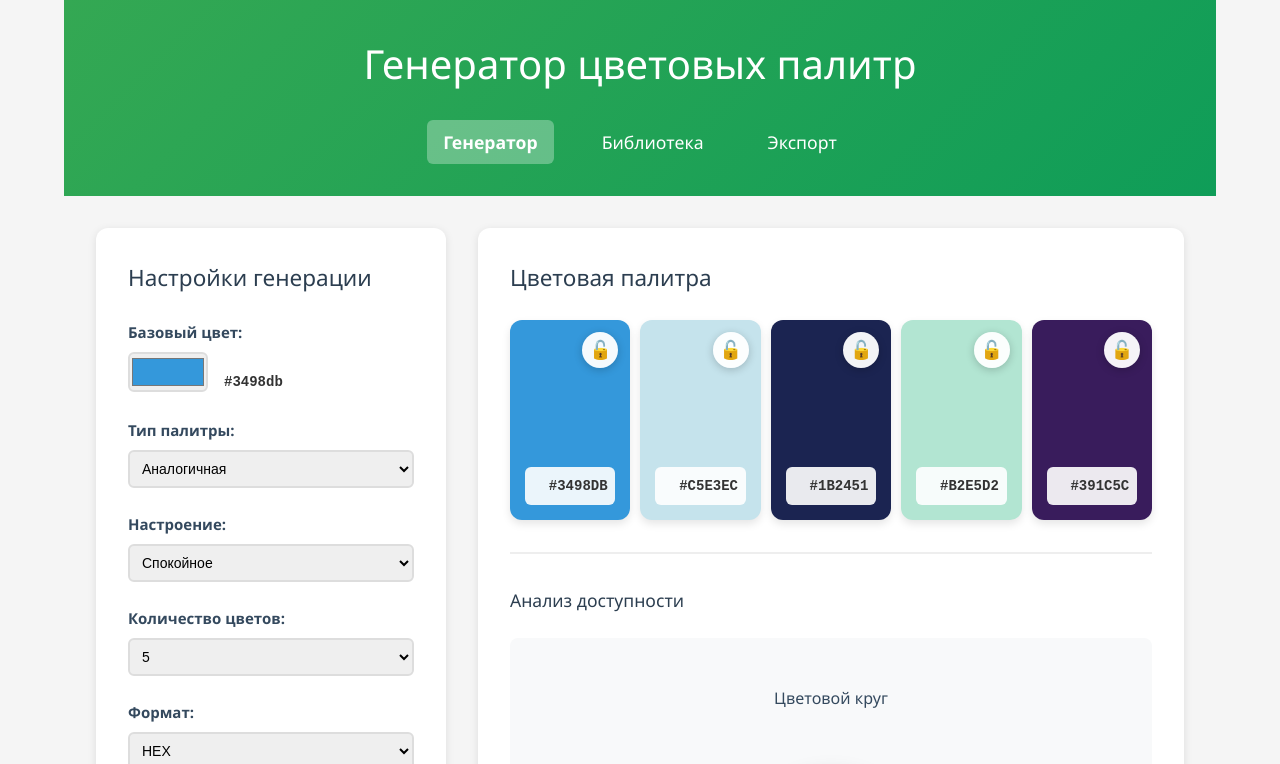
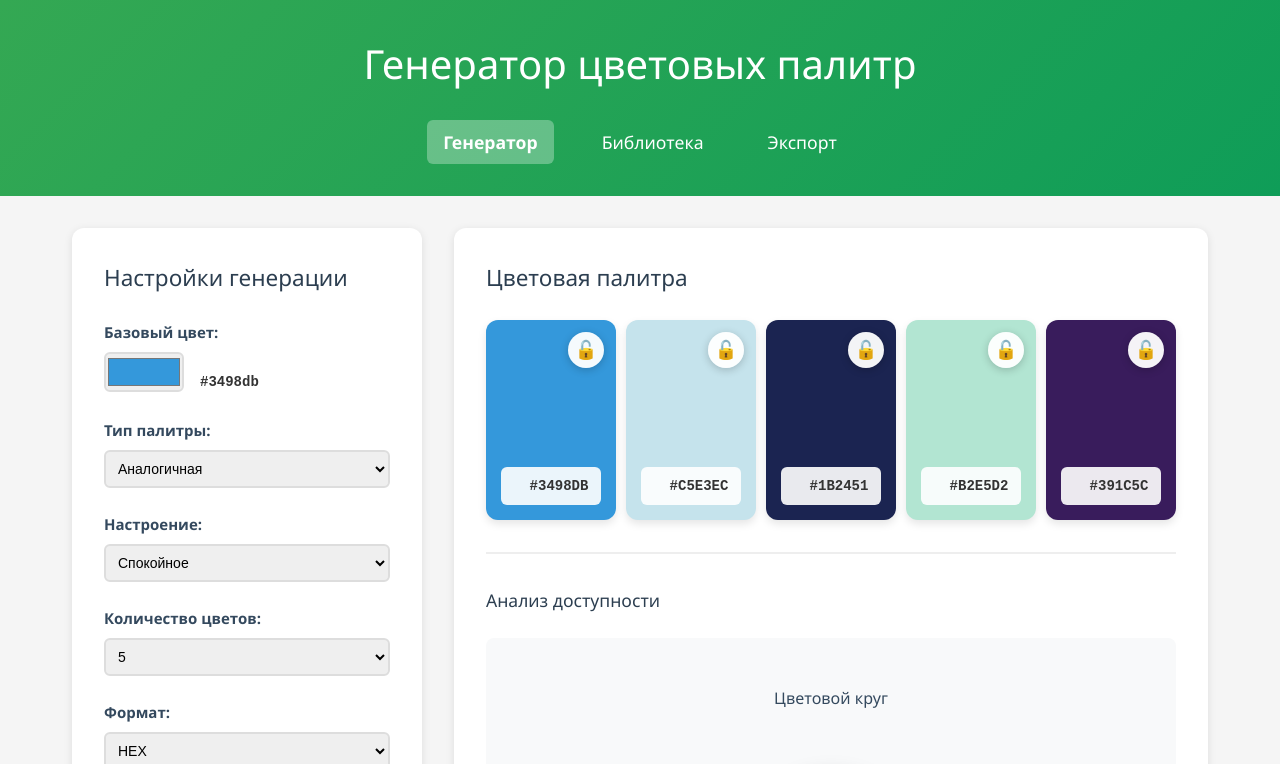
Before and after one commit to fetrias/Color_generator, a Vue app: page / in a window 1280 px wide. Shown: the top 764 px of the page. Built offline with nearby package versions, Linux system fonts and the light colour scheme.

Commit message:
Headder was made fullscreen

```diff
--- a/src/assets/main.css
+++ b/src/assets/main.css
@@ -1,9 +1,6 @@
 @import './base.css';
 
 #app {
-  max-width: 1280px;
-  margin: 0 auto;
-  padding: 2rem;
   font-weight: normal;
 }
 
@@ -20,16 +17,3 @@
     background-color: hsla(160, 100%, 37%, 0.2);
   }
 }
-
-@media (min-width: 1024px) {
-  body {
-    display: flex;
-    place-items: center;
-  }
-
-  #app {
-    display: grid;
-    grid-template-columns: 1fr 1fr;
-    padding: 0 2rem;
-  }
-}
--- a/src/views/GeneratorView.vue
+++ b/src/views/GeneratorView.vue
@@ -549,14 +549,12 @@
 }
 .palette {
   display: flex;
-  flex-wrap: wrap;
   gap: 10px;
   margin-bottom: 2rem;
   min-height: 200px;
 }
 .color-card {
   flex: 1;
-  min-width: 120px;
   border-radius: 12px;
   cursor: pointer;
   transition: transform 0.2s;
```
Also changed, not shown: 1 other file (tests, documents, lock files or other folders).
